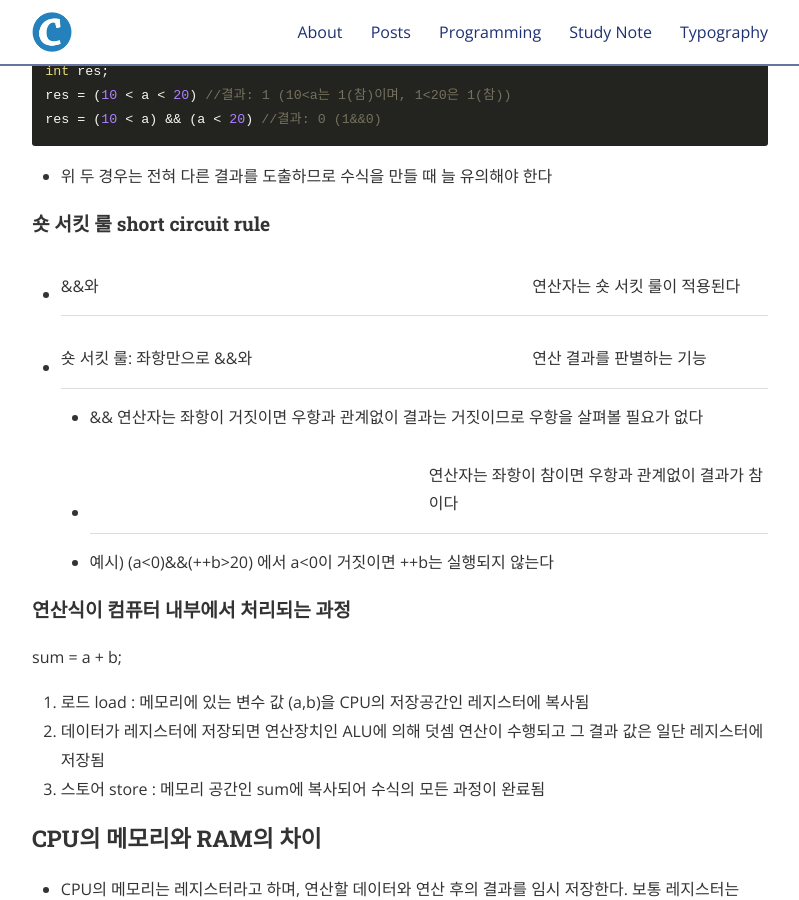
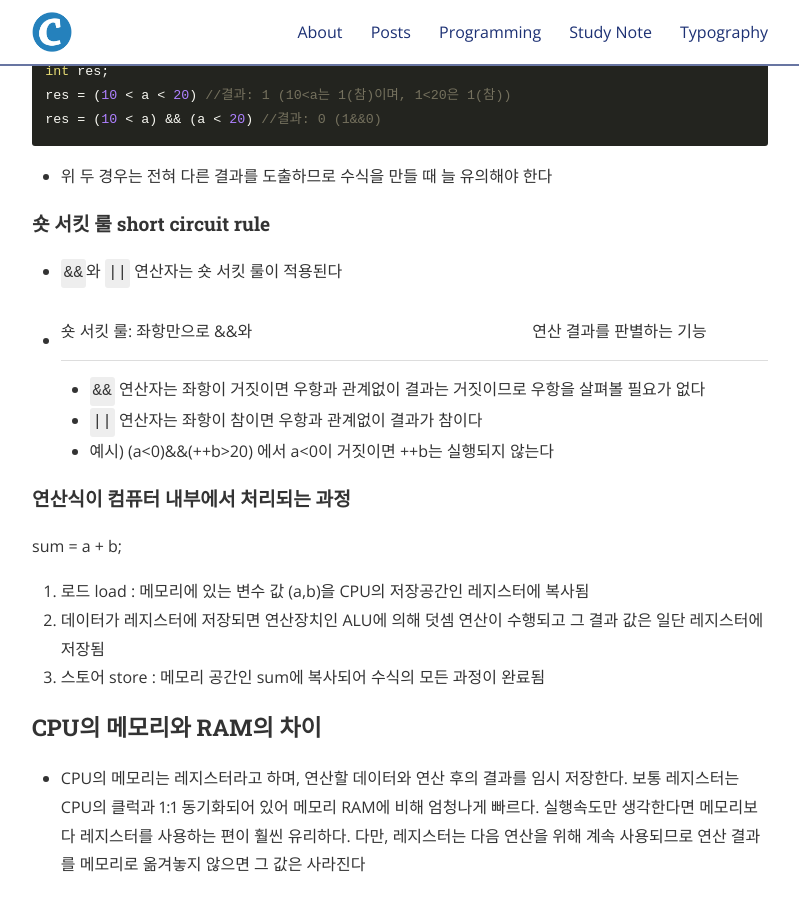
Before and after one commit to jiminjeong22/jiminjeong22.github.io_v2, a Jekyll site: the page built from _posts/2020-02-12-chapter4.md, in a window 1280 px wide and 900 px high, scrolled down 2042 px. Shown: the whole window, without its empty margins (240-1039 px from the left). Built offline with Jekyll 4.4.1, drawn with Linux system fonts in a browser that asks for light colours; nearby versions of some CDN libraries; some web fonts are replaced; comment, search, counter and statistics services are not loaded.

Commit message:
20200212

```diff
--- a/_posts/2020-02-12-chapter4.md
+++ b/_posts/2020-02-12-chapter4.md
@@ -76,10 +76,10 @@ res = (10 < a) && (a < 20) //결과: 0 (1&&0)
 - 위 두 경우는 전혀 다른 결과를 도출하므로 수식을 만들 때 늘 유의해야 한다
 
 #### 숏 서킷 룰 short circuit rule
-- &&와 || 연산자는 숏 서킷 룰이 적용된다
+- `&&`와 `||` 연산자는 숏 서킷 룰이 적용된다
 - 숏 서킷 룰: 좌항만으로 &&와 || 연산 결과를 판별하는 기능
-	-  && 연산자는 좌항이 거짓이면 우항과 관계없이 결과는 거짓이므로 우항을 살펴볼 필요가 없다
-	- || 연산자는 좌항이 참이면 우항과 관계없이 결과가 참이다
+	- `&&` 연산자는 좌항이 거짓이면 우항과 관계없이 결과는 거짓이므로 우항을 살펴볼 필요가 없다
+	- `||` 연산자는 좌항이 참이면 우항과 관계없이 결과가 참이다
 	- 예시) (a<0)&&(++b>20) 에서 a<0이 거짓이면 ++b는 실행되지 않는다
 
 
```
Also changed, not shown: _posts/2020-02-10-chapter3.md (+6 -0 lines).
